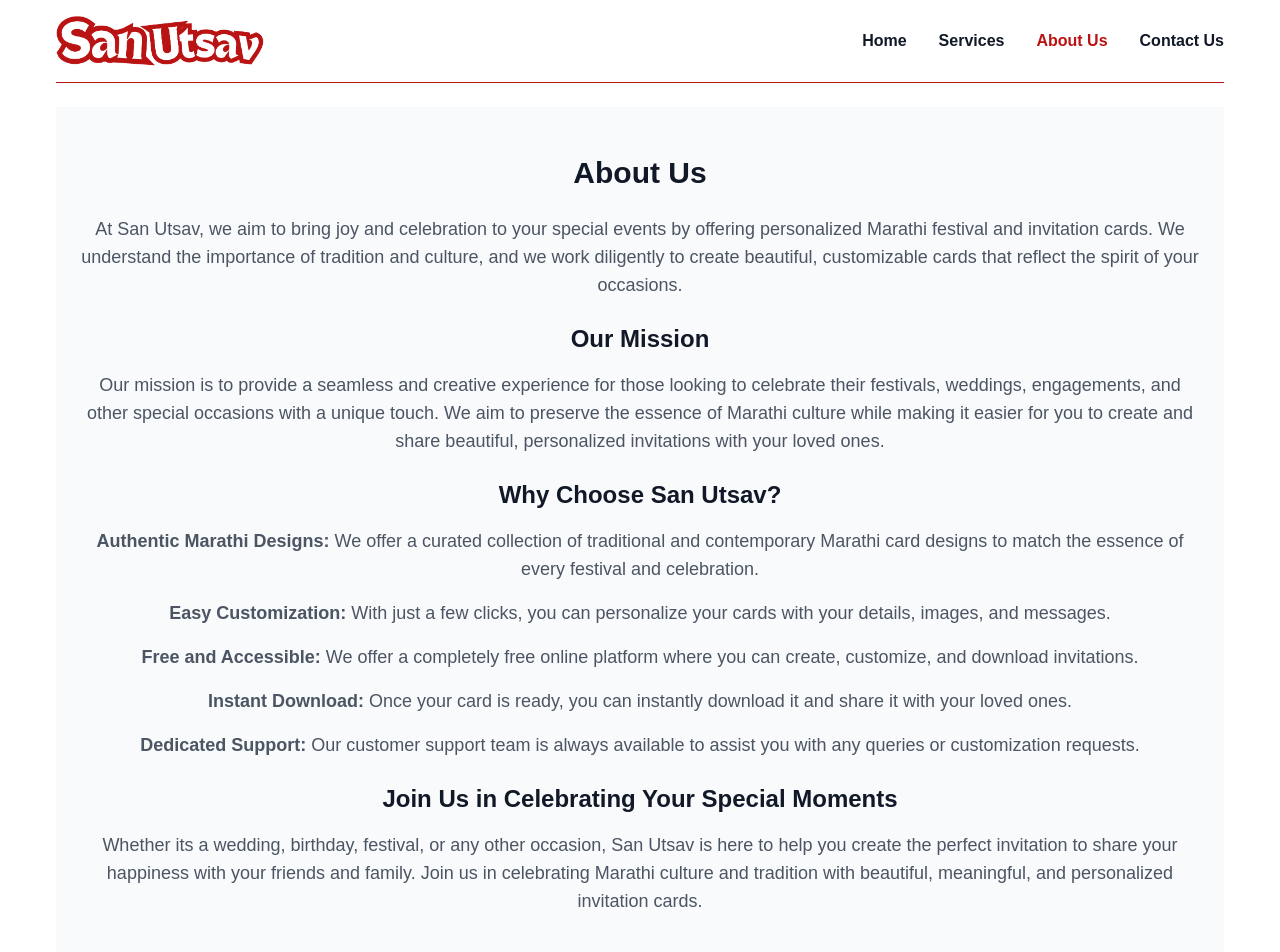
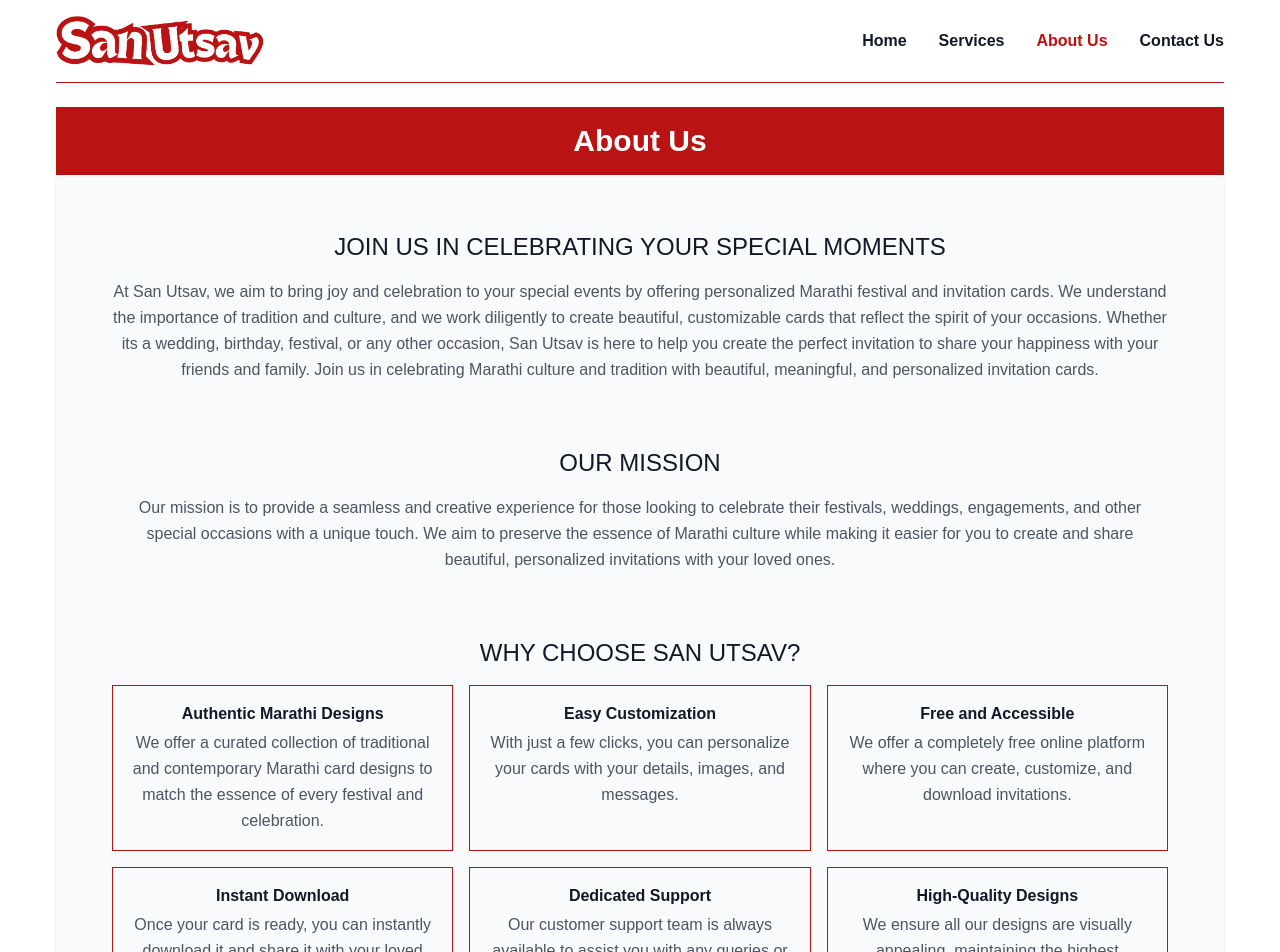
Before and after one commit to ankushchavan0411/san-cards, a Next.js app: page /about-us in a window 1280 px wide. Shown: the top 952 px of the page. Built offline with nearby package versions, Linux system fonts and the light colour scheme.

Commit message:
udpate about us

```diff
--- a/src/app/about-us/page.tsx
+++ b/src/app/about-us/page.tsx
@@ -1,6 +1,8 @@
 /** @format */
 
-import AboutUs from "@/components/AboutUs";
+// import AboutUs from "@/components/AboutUs";
+import AboutUsTwo from "@/components/AboutUs/AboutTwo";
+
 import { Metadata } from "next";
 
 export const metadata: Metadata = {
@@ -13,7 +15,12 @@
 };
 
 const AboutUsPage = () => {
-  return <AboutUs />;
+  return (
+    <>
+      <AboutUsTwo />
+      {/* <AboutUs /> */}
+    </>
+  );
 };
 
 export default AboutUsPage;
--- /dev/null
+++ b/src/components/AboutUs/AboutTwo.tsx
@@ -0,0 +1,64 @@
+/** @format */
+
+import PolicyLayout from "@/components/Policies/PolicyLayout";
+import React from "react";
+import { whyChooseUs } from "./whyChooseUsData";
+
+const AboutUsTwo: React.FC = () => {
+  return (
+    <PolicyLayout title="About Us">
+      <section className="text-gray-600 body-font">
+        <div className="container px-8 py-8 mx-auto">
+          <div className="flex flex-col text-center w-full mb-16">
+            <h1 className="text-2xl font-medium title-font mb-4 text-gray-900 uppercase">
+              Join Us in Celebrating Your Special Moments
+            </h1>
+            <p className="mx-auto leading-relaxed text-base">
+              At San Utsav, we aim to bring joy and celebration to your special
+              events by offering personalized Marathi festival and invitation
+              cards. We understand the importance of tradition and culture, and
+              we work diligently to create beautiful, customizable cards that
+              reflect the spirit of your occasions. Whether its a wedding,
+              birthday, festival, or any other occasion, San Utsav is here to
+              help you create the perfect invitation to share your happiness
+              with your friends and family. Join us in celebrating Marathi
+              culture and tradition with beautiful, meaningful, and personalized
+              invitation cards.
+            </p>
+          </div>
+          <div className="flex flex-col text-center w-full mb-16">
+            <h1 className="text-2xl font-medium title-font mb-4 text-gray-900 uppercase">
+              Our Mission
+            </h1>
+            <p className="mx-auto leading-relaxed text-base">
+              Our mission is to provide a seamless and creative experience for
+              those looking to celebrate their festivals, weddings, engagements,
+              and other special occasions with a unique touch. We aim to
+              preserve the essence of Marathi culture while making it easier for
+              you to create and share beautiful, personalized invitations with
+              your loved ones.
+            </p>
+          </div>
+
+          <div className="flex flex-col text-center w-full">
+            <h1 className="text-2xl font-medium title-font mb-4 text-gray-900 uppercase">
+              Why Choose San Utsav?
+            </h1>
+            <div className="grid grid-cols-3 gap-4">
+              {whyChooseUs.map((item, index) => (
+                <div className="border border-primary p-4" key={index}>
+                  <h1 className="title-font text-gray-900 mb-1 font-bold">
+                    {item.title}{" "}
+                  </h1>
+                  <p className="leading-relaxed">{item.description}</p>
+                </div>
+              ))}
+            </div>
+          </div>
+        </div>
+      </section>
+    </PolicyLayout>
+  );
+};
+
+export default AboutUsTwo;
--- a/src/components/AboutUs/index.tsx
+++ b/src/components/AboutUs/index.tsx
@@ -1,6 +1,7 @@
 /** @format */
 
 import React from "react";
+import { whyChooseUs } from "./whyChooseUsData";
 
 const AboutUs: React.FC = () => {
   return (
@@ -31,30 +32,12 @@
         <h3 className="text-2xl font-semibold text-gray-900  mb-4">
           Why Choose San Utsav?
         </h3>
-        <ul className="text-lg text-gray-600  space-y-4">
-          <li>
-            <strong>Authentic Marathi Designs:</strong> We offer a curated
-            collection of traditional and contemporary Marathi card designs to
-            match the essence of every festival and celebration.
-          </li>
-          <li>
-            <strong>Easy Customization:</strong> With just a few clicks, you can
-            personalize your cards with your details, images, and messages.
-          </li>
-          <li>
-            <strong>Free and Accessible:</strong> We offer a completely free
-            online platform where you can create, customize, and download
-            invitations.
-          </li>
-          <li>
-            <strong>Instant Download:</strong> Once your card is ready, you can
-            instantly download it and share it with your loved ones.
-          </li>
-          <li>
-            <strong>Dedicated Support:</strong> Our customer support team is
-            always available to assist you with any queries or customization
-            requests.
-          </li>
+        <ul className="text-lg text-gray-600 space-y-4">
+          {whyChooseUs.map((item, index) => (
+            <li key={index}>
+              <strong>{item.title}:</strong> {item.description}
+            </li>
+          ))}
         </ul>
 
         <h3 className="text-2xl font-semibold text-gray-900  mb-4 mt-6">
--- /dev/null
+++ b/src/components/AboutUs/whyChooseUsData.ts
@@ -0,0 +1,49 @@
+import { WhyChooseUsItem } from "@/types";
+
+export const whyChooseUs: WhyChooseUsItem[] = [
+  {
+    title: "Authentic Marathi Designs",
+    description:
+      "We offer a curated collection of traditional and contemporary Marathi card designs to match the essence of every festival and celebration.",
+  },
+  {
+    title: "Easy Customization",
+    description:
+      "With just a few clicks, you can personalize your cards with your details, images, and messages.",
+  },
+  {
+    title: "Free and Accessible",
+    description:
+      "We offer a completely free online platform where you can create, customize, and download invitations.",
+  },
+  {
+    title: "Instant Download",
+    description:
+      "Once your card is ready, you can instantly download it and share it with your loved ones.",
+  },
+  {
+    title: "Dedicated Support",
+    description:
+      "Our customer support team is always available to assist you with any queries or customization requests.",
+  },
+  {
+    title: "High-Quality Designs",
+    description:
+      "We ensure all our designs are visually appealing, maintaining the highest standards of quality and creativity.",
+  },
+  {
+    title: "Mobile-Friendly Platform",
+    description:
+      "Our platform is optimized for mobile devices, enabling you to create and customize cards on the go.",
+  },
+  {
+    title: "Eco-Friendly Solution",
+    description:
+      "By offering digital invitations, we promote an eco-friendly approach to celebrations, reducing paper waste.",
+  },
+  {
+    title: "Regular Updates",
+    description:
+      "We continuously update our collection with fresh, unique designs to keep up with trends and traditions.",
+  },
+];
```
Also changed, not shown: src/types/index.ts (+11 -0 lines).
